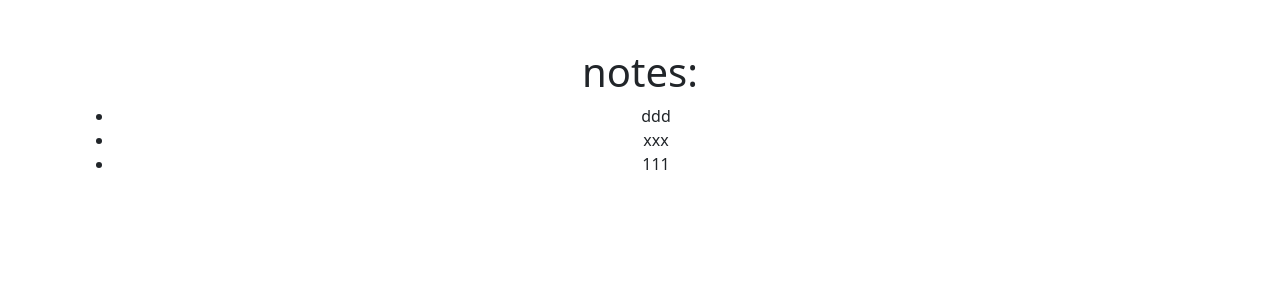
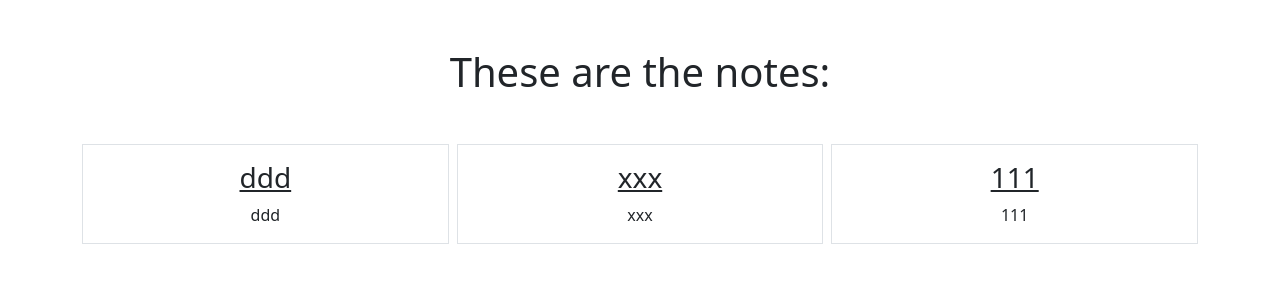
Before and after one commit to silaslll/smartnotes, a Django app: page /smart/notes in a window 1280 px wide. Shown: the top 300 px of the page. Run offline with Django 4.2, Linux system fonts and the light colour scheme; data comes from the database, SQL or seed files in the repository.

Commit message:
add detail to home

```diff
--- a/notes/templates/notes/notes_list.html
+++ b/notes/templates/notes/notes_list.html
@@ -1,14 +1,20 @@
 {% extends "base.html" %}
 
+{% block content %}
+    <h1 class="my-5">These are the notes:</h1>
 
-{% block content %}
+        <div class="row row-cols3 g-2">
+            {% for note in notes %}
+            <div class="col">
+                <div class="p-3 border">
+                    <a href="{% url 'notes.detail' pk=note.id %}" class="text-dark text-decoration-non">
+                        <h3>{{note.title}}</h3>
+                    </a>
+                    {{note.text|truncatechars:10}}
 
-    <h1>notes:</h1>
+                </div>
+            </div>
+            {% endfor %}
 
-    <ul>
-        {% for note in notes %}
-        <li class = "note-li">{{note.title}}</li>
-        {% endfor %}
-    </ul>
-
+        </div>
 {% endblock %}
--- a/notes/urls.py
+++ b/notes/urls.py
@@ -4,5 +4,5 @@ from . import views
 
 urlpatterns = [
     path('notes', views.NotesListView.as_view(), name = "notes.list"),
-    path('notes/<int:pk>', views.NotesDetailView.as_view()),
+    path('notes/<int:pk>', views.NotesDetailView.as_view(), name="notes.detail"),
 ]
```
Also changed, not shown: notes/templates/notes/notes_detail.html (+8 -3 lines).
